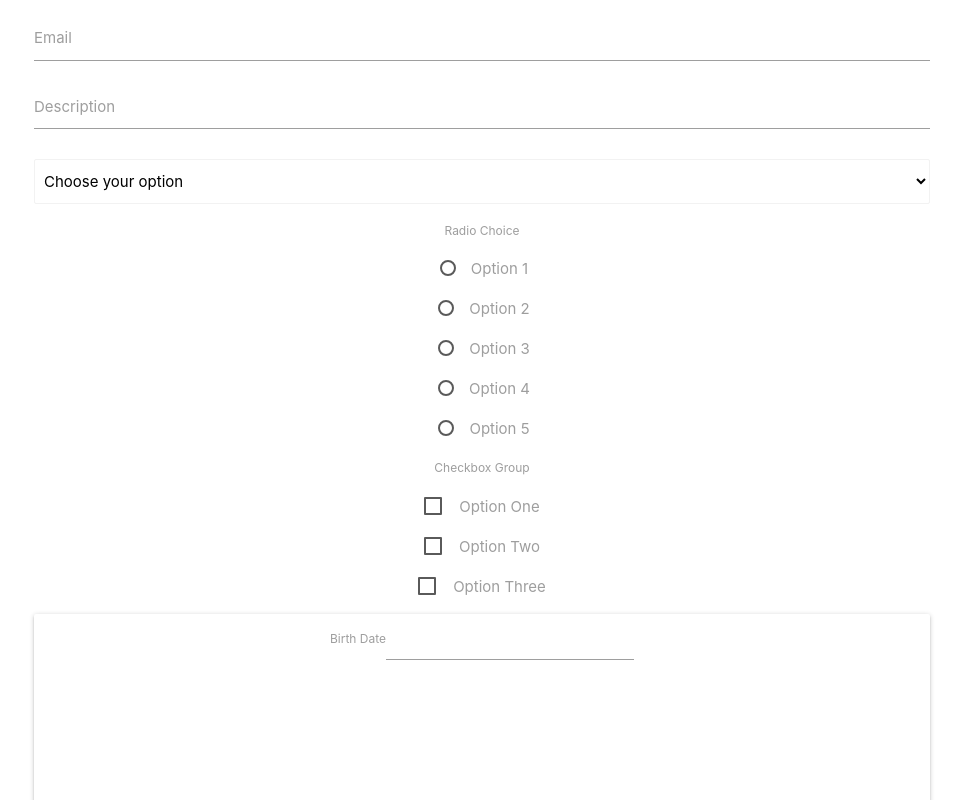
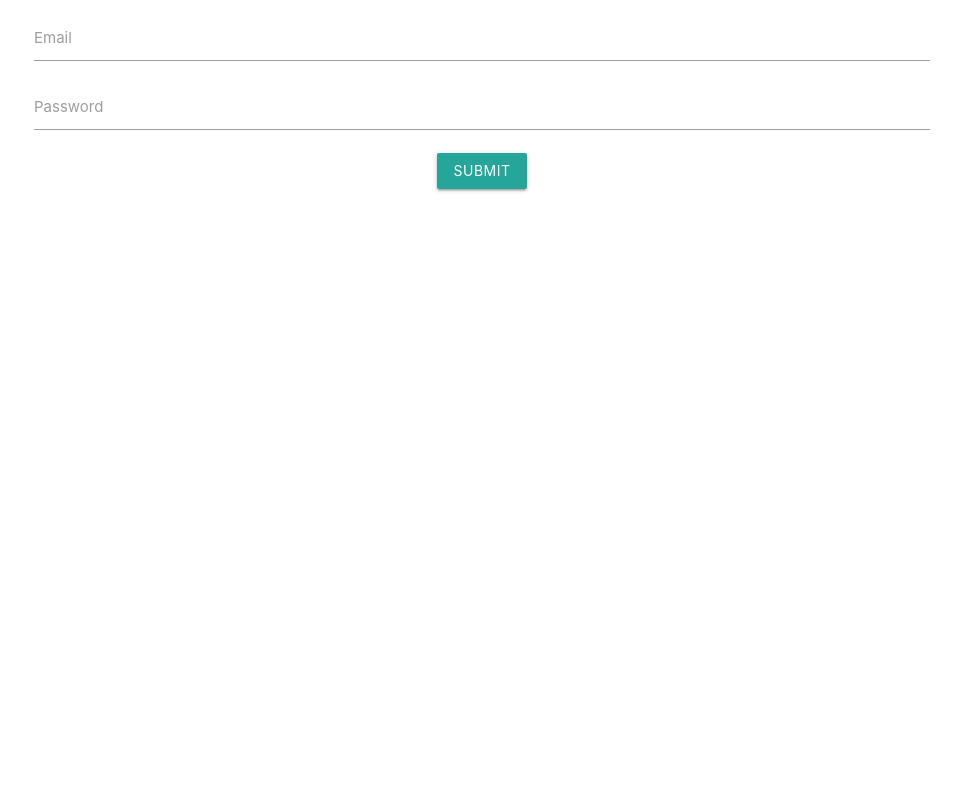
Before and after one commit to akshayjadhav4/FormikControls, a React (Create React App) app: page / in a window 1280 px wide. Shown: the top 800 px of the page, without its empty margins (158-1121 px from the left). Built offline with nearby package versions, Linux system fonts and the light colour scheme.

Commit message:
Login Form implemented

```diff
--- a/src/App.js
+++ b/src/App.js
@@ -1,10 +1,12 @@
 import React from "react";
-import FormikContaier from "./components/FormikContaier";
+// import FormikContaier from "./components/FormikContaier";
+import LoginForm from "./components/Login Form/LoginForm";
 
 function App() {
   return (
     <div className="container center">
-      <FormikContaier />
+      {/* <FormikContaier /> */}
+      <LoginForm/>
     </div>
   );
 }
--- /dev/null
+++ b/src/components/Login Form/LoginForm.js
@@ -0,0 +1,59 @@
+import React from "react";
+import * as Yup from "yup";
+import { Formik, Form } from "formik";
+import FormikControl from "../FormikControl";
+function LoginForm() {
+  const initialValues = {
+    email: "",
+    password: "",
+  };
+
+  const validationSchema = Yup.object({
+    email: Yup.string().email("Inavalid email format").required("Required"),
+    password: Yup.string()
+      .min(6, "Min 6 character required")
+      .required("Required"),
+  });
+
+  const onSubmit = (values, onSubmitProps) => {
+    console.log("Form Data", values);
+    onSubmitProps.setSubmitting(false); //enable button after all process
+    onSubmitProps.resetForm();
+  };
+
+  return (
+    <Formik
+      initialValues={initialValues}
+      validationSchema={validationSchema}
+      onSubmit={onSubmit}
+    >
+      {(formik) => (
+        <Form>
+          <FormikControl
+            control="input"
+            type="email"
+            label="Email"
+            name="email"
+          />
+
+          <FormikControl
+            control="input"
+            type="password"
+            label="Password"
+            name="password"
+          />
+
+          <button
+            type="submit"
+            className="waves-effect waves-light btn"
+            disabled={!formik.isValid || formik.isSubmitting}
+          >
+            Submit
+          </button>
+        </Form>
+      )}
+    </Formik>
+  );
+}
+
+export default LoginForm;
```
